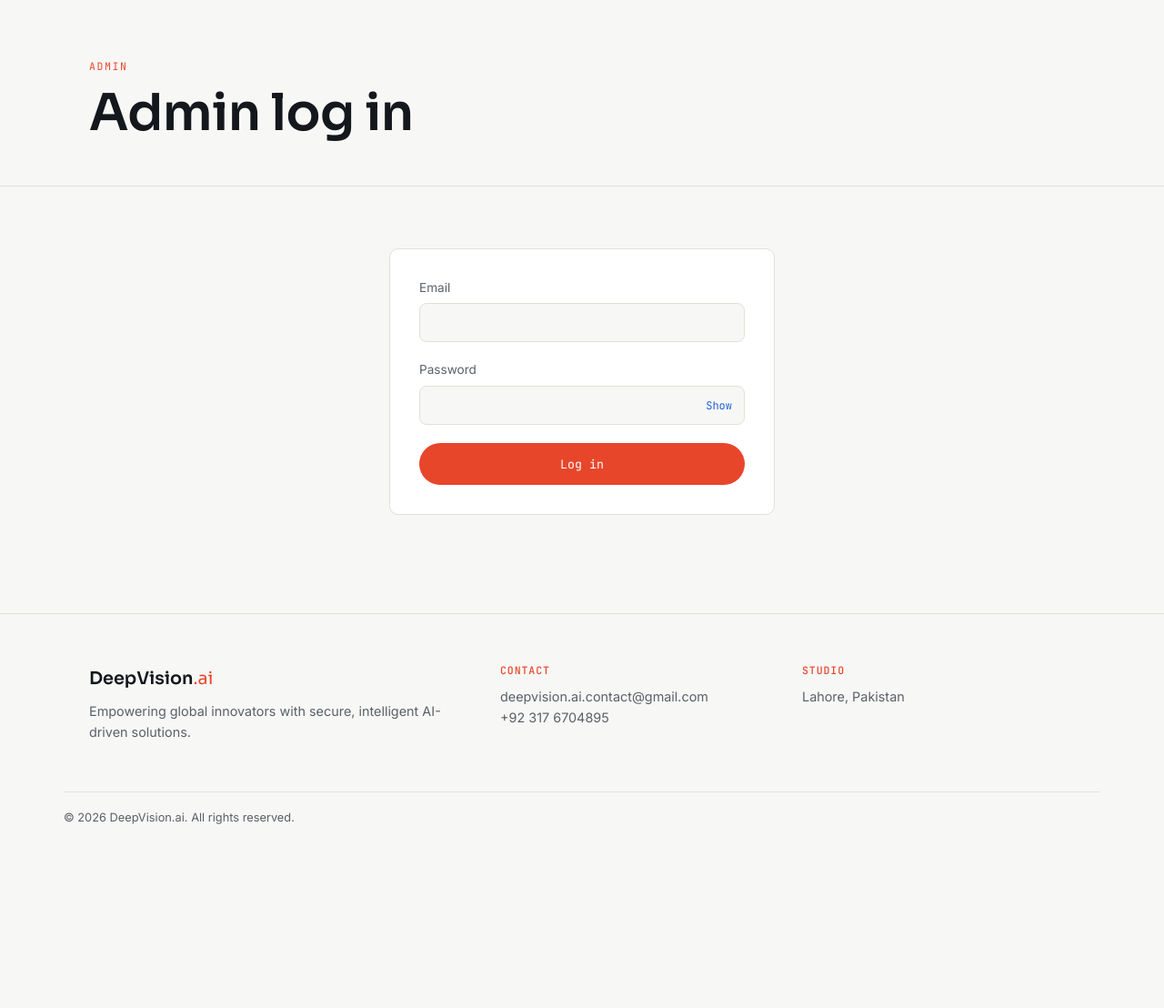
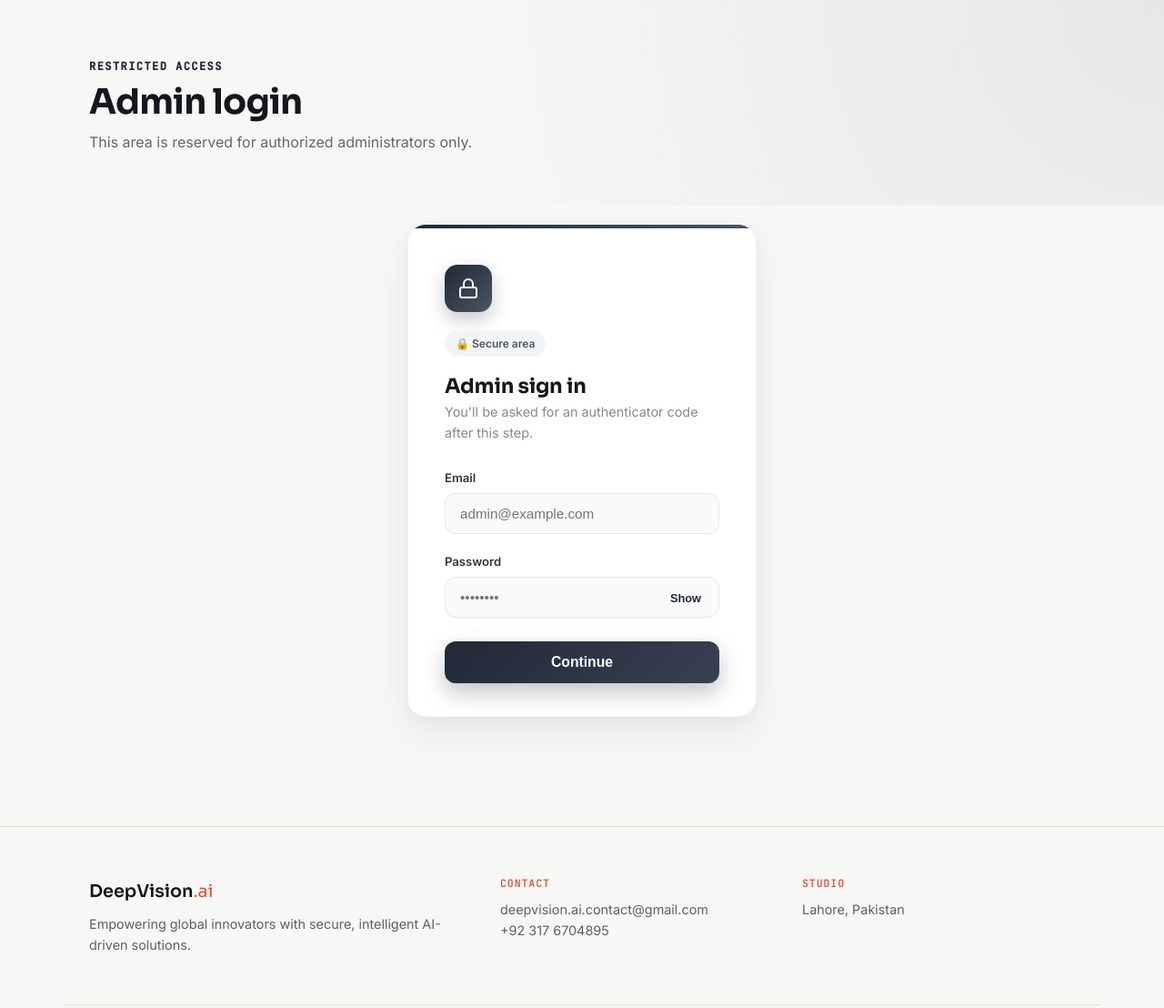
Before and after one commit to AbdulWahab4845/deepvision-site, a FastAPI app: page /admin/login in a window 1280 px wide. Shown: the part 75-1183 px from the top of the page at 91% size. Before the commit the page ends 981 px from the top, so only its background shows below. Run offline with FastAPI, Linux system fonts and the light colour scheme.

Commit message:
Update admin_login.html

```diff
--- a/templates/admin_login.html
+++ b/templates/admin_login.html
@@ -1,45 +1,133 @@
 {% extends "base.html" %}
-{% block title %}Admin log in — DeepVision.ai{% endblock %}
+{% block title %}Admin Login — DeepVision.ai{% endblock %}
 {% block content %}
-<section class="page-hero">
+
+<style>
+  .auth-hero {
+    background: radial-gradient(circle at top right, rgba(31, 41, 55, 0.08), transparent 60%),
+                var(--bg, #fafafa);
+    padding: 64px 0 40px;
+  }
+  .auth-hero .eyebrow {
+    letter-spacing: 0.12em; text-transform: uppercase; font-size: 0.75rem;
+    font-weight: 600; color: #1f2937; margin-bottom: 8px;
+  }
+  .auth-hero h1 { font-size: 2.4rem; font-weight: 800; margin: 0; letter-spacing: -0.02em; }
+  .auth-hero p.sub { margin-top: 10px; color: #666; font-size: 1rem; }
+
+  .auth-card-section { padding: 20px 0 80px; }
+  .auth-card {
+    background: #fff; border-radius: 20px;
+    box-shadow: 0 4px 20px rgba(0,0,0,0.04), 0 20px 45px rgba(0,0,0,0.06);
+    padding: 44px 40px 36px; border: 1px solid rgba(0,0,0,0.05);
+    position: relative; overflow: hidden;
+  }
+  .auth-card::before {
+    content: ""; position: absolute; top: 0; left: 0; right: 0; height: 4px;
+    background: linear-gradient(90deg, #1f2937, #4b5563);
+  }
+  .auth-icon {
+    width: 52px; height: 52px; border-radius: 14px;
+    background: linear-gradient(135deg, #1f2937, #4b5563);
+    display: flex; align-items: center; justify-content: center; margin-bottom: 20px;
+    box-shadow: 0 8px 20px rgba(31, 41, 55, 0.25);
+  }
+  .auth-icon svg { width: 24px; height: 24px; stroke: #fff; }
+  .auth-card h2 { font-size: 1.4rem; font-weight: 700; margin: 0 0 4px; }
+  .auth-card .subtitle { color: #888; font-size: 0.9rem; margin-bottom: 28px; }
+
+  .field-modern { margin-bottom: 20px; }
+  .field-modern label { display: block; font-size: 0.82rem; font-weight: 600; color: #333; margin-bottom: 6px; }
+  .field-modern input {
+    width: 100%; box-sizing: border-box; padding: 13px 16px; border-radius: 12px;
+    border: 1.5px solid #e5e5e5; background: #fafafa; font-size: 0.95rem;
+    transition: border-color 0.2s ease, background 0.2s ease, box-shadow 0.2s ease;
+  }
+  .field-modern input:focus {
+    outline: none; border-color: #1f2937; background: #fff;
+    box-shadow: 0 0 0 4px rgba(31, 41, 55, 0.08);
+  }
+
+  .password-wrap-modern { position: relative; }
+  .password-wrap-modern input { padding-right: 64px; }
+  .password-toggle-modern {
+    position: absolute; right: 14px; top: 50%; transform: translateY(-50%);
+    background: none; border: none; color: #1f2937;
+    font-size: 0.8rem; font-weight: 600; cursor: pointer; padding: 4px 6px;
+  }
+  .password-toggle-modern:hover { text-decoration: underline; }
+
+  .btn-auth {
+    width: 100%; padding: 14px; border-radius: 12px; border: none;
+    background: linear-gradient(135deg, #1f2937, #374151);
+    color: #fff; font-weight: 700; font-size: 0.98rem; cursor: pointer;
+    box-shadow: 0 10px 24px rgba(31, 41, 55, 0.28);
+    transition: transform 0.15s ease, box-shadow 0.15s ease; margin-top: 6px;
+  }
+  .btn-auth:hover { transform: translateY(-1px); box-shadow: 0 14px 30px rgba(31, 41, 55, 0.35); }
+  .btn-auth:active { transform: translateY(0); }
+
+  .auth-badge {
+    display: inline-flex; align-items: center; gap: 6px;
+    background: #f3f4f6; color: #4b5563; font-size: 0.75rem; font-weight: 600;
+    padding: 5px 12px; border-radius: 999px; margin-bottom: 20px;
+  }
+
+  .form-error-modern {
+    background: #fff2f0; border: 1px solid #ffd6cf; color: #c9401f;
+    padding: 12px 16px; border-radius: 10px; font-size: 0.88rem; margin-bottom: 20px;
+  }
+</style>
+
+<section class="auth-hero">
   <div class="wrap">
-    <p class="eyebrow">Admin</p>
-    <h1>Admin log in</h1>
+    <p class="eyebrow">Restricted access</p>
+    <h1>Admin login</h1>
+    <p class="sub">This area is reserved for authorized administrators only.</p>
   </div>
 </section>
-<section class="section">
-  <div class="wrap" style="max-width: 480px;">
-    <div class="contact-form-wrap">
-      {% if errors.form %}<p class="field-error" style="margin-bottom: 16px;">{{ errors.form }}</p>{% endif %}
-      <form class="contact-form" method="post" action="/admin/login">
-        <div class="field">
+
+<section class="auth-card-section">
+  <div class="wrap" style="max-width: 440px;">
+    <div class="auth-card">
+      <div class="auth-icon">
+        <svg viewBox="0 0 24 24" fill="none" stroke-width="2" stroke-linecap="round" stroke-linejoin="round">
+          <rect x="3" y="11" width="18" height="11" rx="2"></rect>
+          <path d="M7 11V7a5 5 0 0 1 10 0v4"></path>
+        </svg>
+      </div>
+      <span class="auth-badge">🔒 Secure area</span>
+      <h2>Admin sign in</h2>
+      <p class="subtitle">You'll be asked for an authenticator code after this step.</p>
+
+      {% if errors.form %}
+        <p class="form-error-modern">{{ errors.form }}</p>
+      {% endif %}
+
+      <form method="post" action="/admin/login">
+        <div class="field-modern">
           <label for="email">Email</label>
-          <input type="email" id="email" name="email" value="{{ values.email or '' }}">
+          <input type="email" id="email" name="email" value="{{ values.email or '' }}" placeholder="admin@example.com" required>
         </div>
-        <div class="field">
+        <div class="field-modern">
           <label for="password">Password</label>
-          <div class="password-wrap">
-            <input type="password" id="password" name="password">
-            <button type="button" class="password-toggle" data-target="password">Show</button>
+          <div class="password-wrap-modern">
+            <input type="password" id="password" name="password" placeholder="••••••••" required>
+            <button type="button" class="password-toggle-modern" data-target="password">Show</button>
           </div>
         </div>
-        <button type="submit" class="btn btn-primary btn-block">Log in</button>
+        <button type="submit" class="btn-auth">Continue</button>
       </form>
     </div>
   </div>
 </section>
 
 <script>
-document.querySelectorAll('.password-toggle').forEach(function (btn) {
+document.querySelectorAll('.password-toggle-modern').forEach(function (btn) {
   btn.addEventListener('click', function () {
     var input = document.getElementById(btn.dataset.target);
-    if (input.type === 'password') {
-      input.type = 'text';
-      btn.textContent = 'Hide';
-    } else {
-      input.type = 'password';
-      btn.textContent = 'Show';
-    }
+    if (input.type === 'password') { input.type = 'text'; btn.textContent = 'Hide'; }
+    else { input.type = 'password'; btn.textContent = 'Show'; }
   });
 });
 </script>
```
